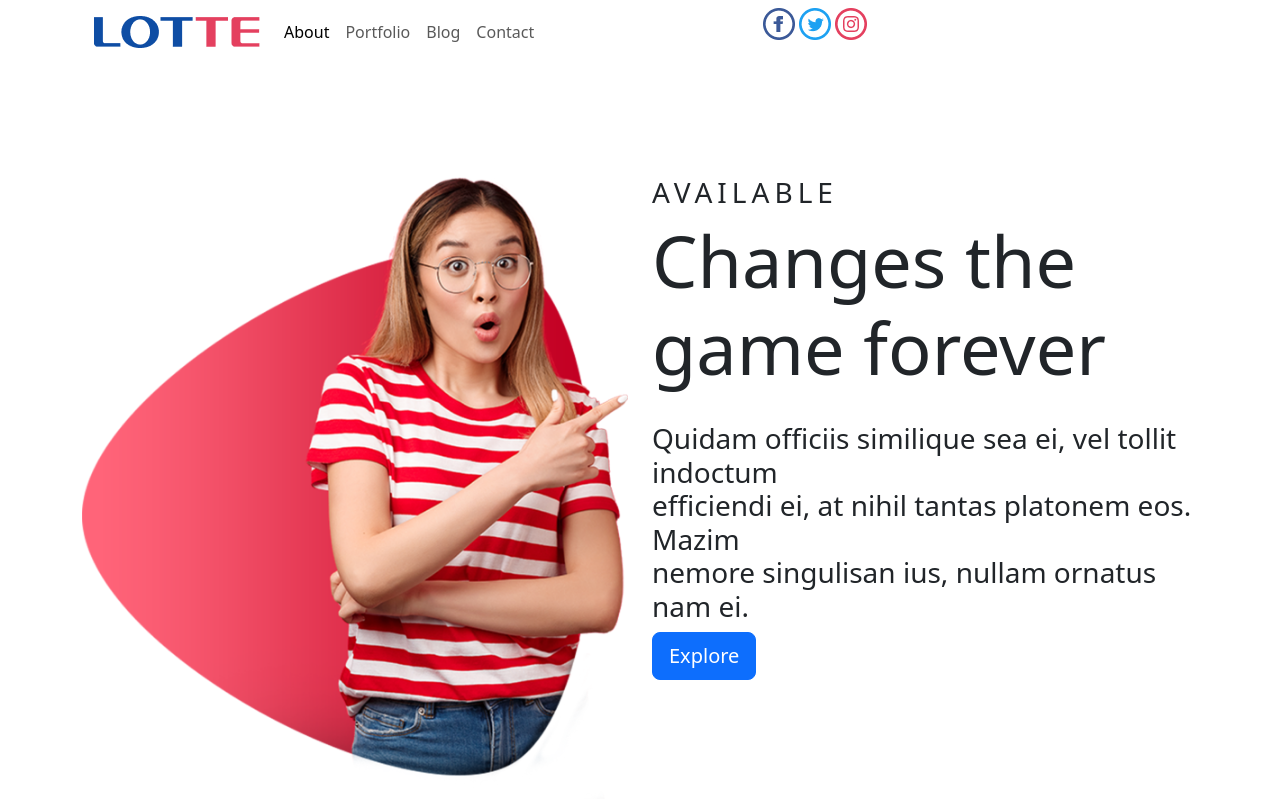
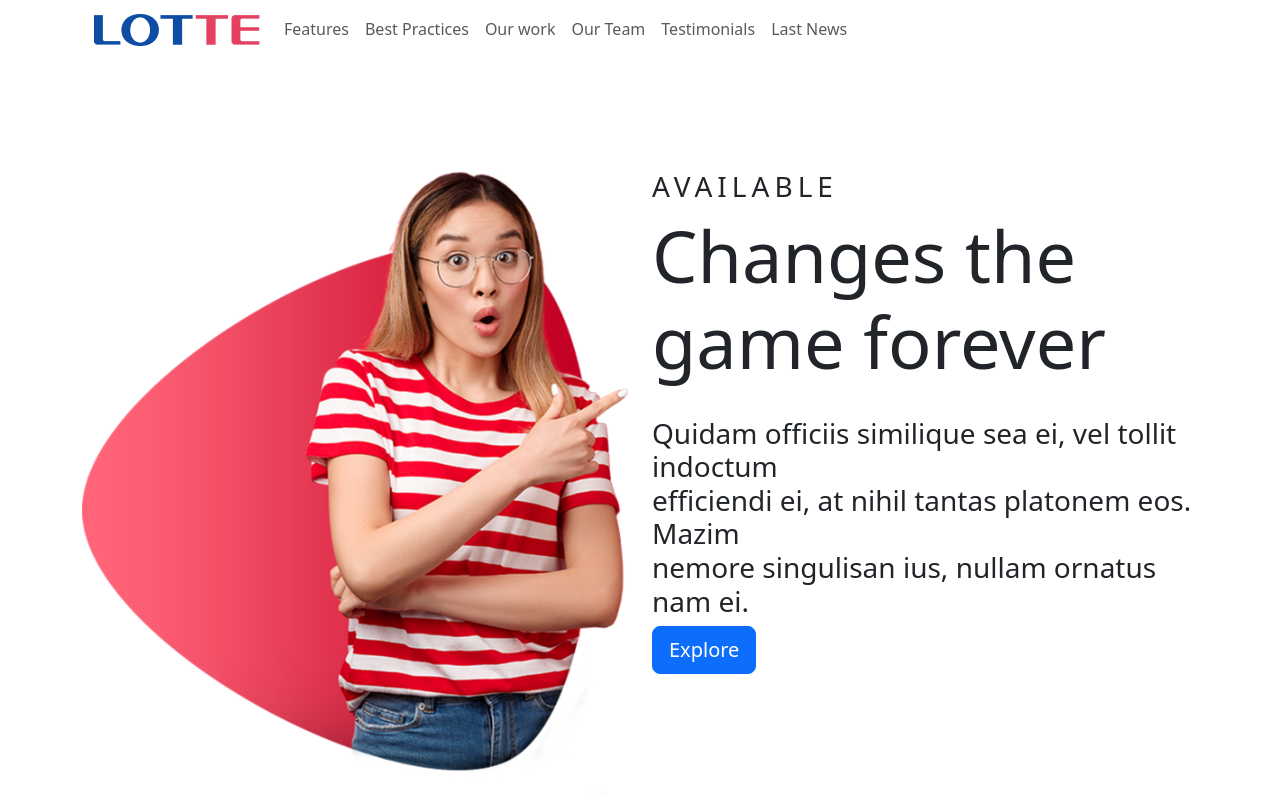
Before and after one commit to cr1c4rd0/CH-DW-Proyecto, a plain HTML site: page index.html in a window 1280 px wide. Shown: the top 800 px of the page. Drawn offline with Linux system fonts and the light colour scheme.

Commit message:
Update nav
add new items to Nav

```diff
--- a/index.html
+++ b/index.html
@@ -24,35 +24,22 @@
                 <div class="col">
                     <ul class="navbar-nav">
                         <li class="nav-item">
-                            <a class="nav-link active" aria-current="page" href="#">About</a>
+                            <a class="nav-link" href="#features">Features</a>
                         </li>
                         <li class="nav-item">
-                            <a class="nav-link" href="#">Portfolio</a>
+                            <a class="nav-link" href="#practices">Best Practices</a>
                         </li>
                         <li class="nav-item">
-                            <a class="nav-link" href="#">Blog</a>
+                            <a class="nav-link" href="#work">Our work</a>
                         </li>
                         <li class="nav-item">
-                            <a class="nav-link">Contact</a>
+                            <a class="nav-link" href="#ourteam">Our Team</a>
                         </li>
-                    </ul>
-                </div>
-                <div class="col header__social">
-                    <ul>
-                        <li>
-                            <a href="#">
-                                <img src="./assets/facebook.png" alt="Logo Facebook" />
-                            </a>
+                        <li class="nav-item">
+                            <a class="nav-link" href="#testimonials">Testimonials</a>
                         </li>
-                        <li>
-                            <a href="#">
-                                <img src="./assets/twitter.png" alt="Logo Twitter" />
-                            </a>
-                        </li>
-                        <li>
-                            <a href="#">
-                                <img src="./assets/instagram.png" alt="Logo Instagram" />
-                            </a>
+                        <li class="nav-item">
+                            <a class="nav-link" href="#news">Last News</a>
                         </li>
                     </ul>
                 </div>
@@ -82,7 +69,7 @@
     </setion>
 
     <!-- Features-->
-    <section class="features">
+    <section class="features" id="features">
         <div class="row">
             <div class="col-md">
                 <article class="content__features--section">
@@ -150,7 +137,7 @@
     </section>
 
     <!-- Best Practices-->
-    <section class="best__practices">
+    <section class="best__practices" id="practices">
         <div class="row">
             <div class="col-md">
                 <div class="practices__description">
@@ -173,7 +160,7 @@
     </section>
 
     <!-- Our work-->
-    <section class="work">
+    <section class="work" id="work">
         <div class="row">
             <div class="col-md">
                 <h1 class="ourworks__description--title">Our work</h1>
@@ -225,7 +212,7 @@
     </section>
 
     <!-- Work with us-->
-    <section class="work__us">
+    <section class="work__us" id="workus">
         <div class="row">
             <div class="col-md">
                 <h1 class="banner__contact--title">Work with us</h1>
@@ -241,7 +228,7 @@
     </section>
 
     <!-- Our Team -->
-    <section class="our_team">
+    <section class="our_team" id="ourteam">
         <div class="row">
             <div class="col-md">
                 <h1 class="team__description--title">Our Team</h1>
@@ -313,7 +300,7 @@
     </section>
 
     <!-- Testimonials -->
-    <section class="testimonials">
+    <section class="testimonials" id="testimonials">
         <div class="row">
             <div class="col-md card-testimonial">
                 <h1 class="testimonials__section--title">Testimonials</h1>
@@ -449,7 +436,7 @@
         </div>
     </section>
     <!-- News -->
-    <section class="news">
+    <section class="news" id="news">
         <div class="row">
             <div class="col-md">
                 <h1 class="banner__contact--title">Last news</h1>
```
